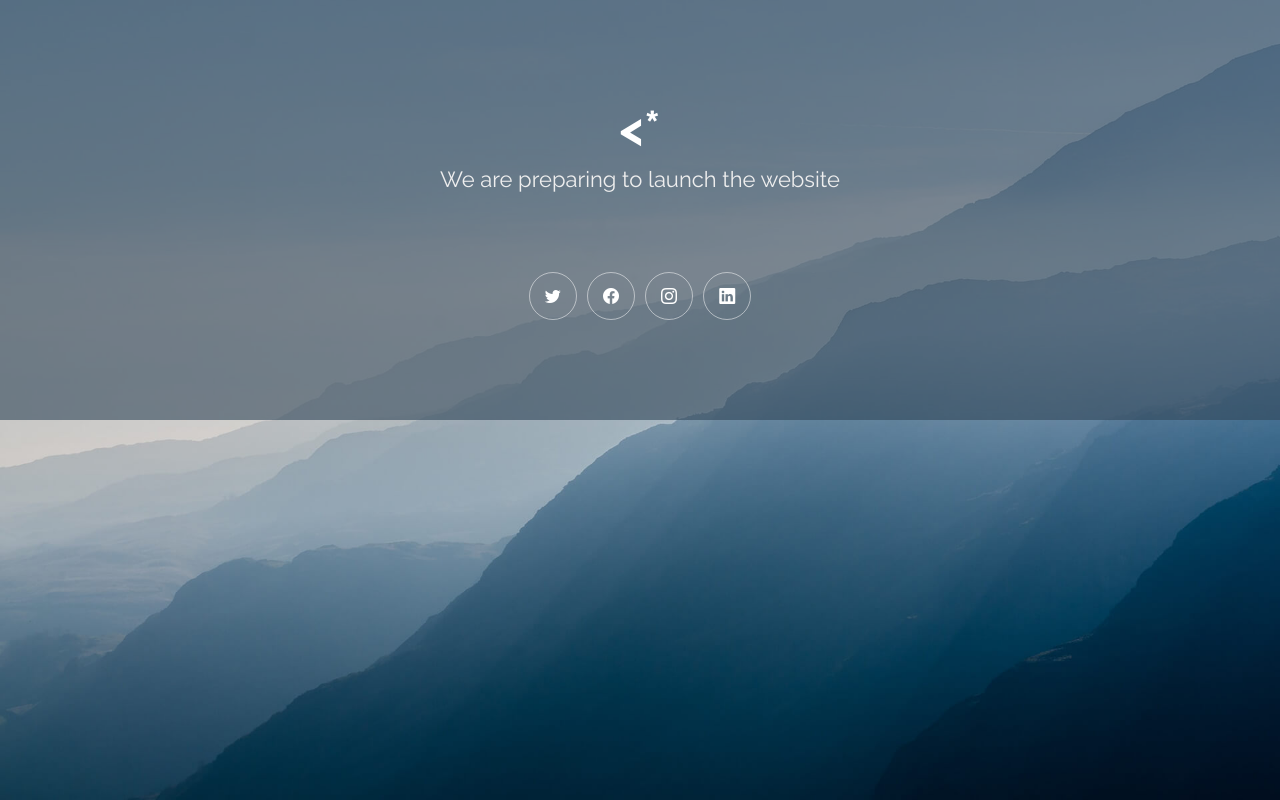
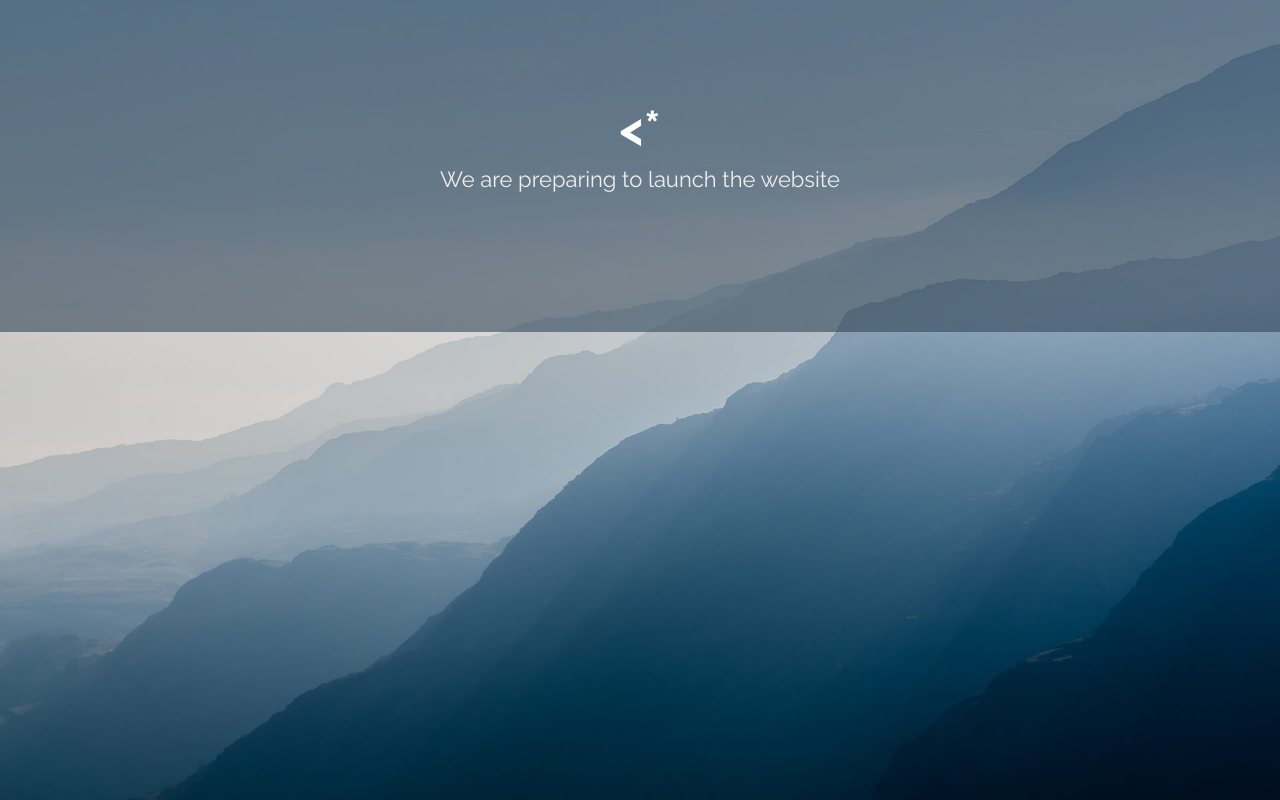
Before and after one commit to altcommand/cooming-soon, a plain HTML site: page index.html in a window 1280 px wide. Drawn offline with nearby package versions, Linux system fonts and the light colour scheme.

Commit message:
delete social media div

```diff
--- a/index.html
+++ b/index.html
@@ -40,13 +40,6 @@
       <h1> <* </h1>
       <h2>We are preparing to launch the website</h2>
 
-      <div class="social-links text-center">
-        <a href="#" class="twitter"><i class="bi bi-twitter"></i></a>
-        <a href="#" class="facebook"><i class="bi bi-facebook"></i></a>
-        <a href="#" class="instagram"><i class="bi bi-instagram"></i></a>
-        <a href="#" class="linkedin"><i class="bi bi-linkedin"></i></a>
-      </div>
-
     </div>
   </header><!-- End #header -->
 
```
